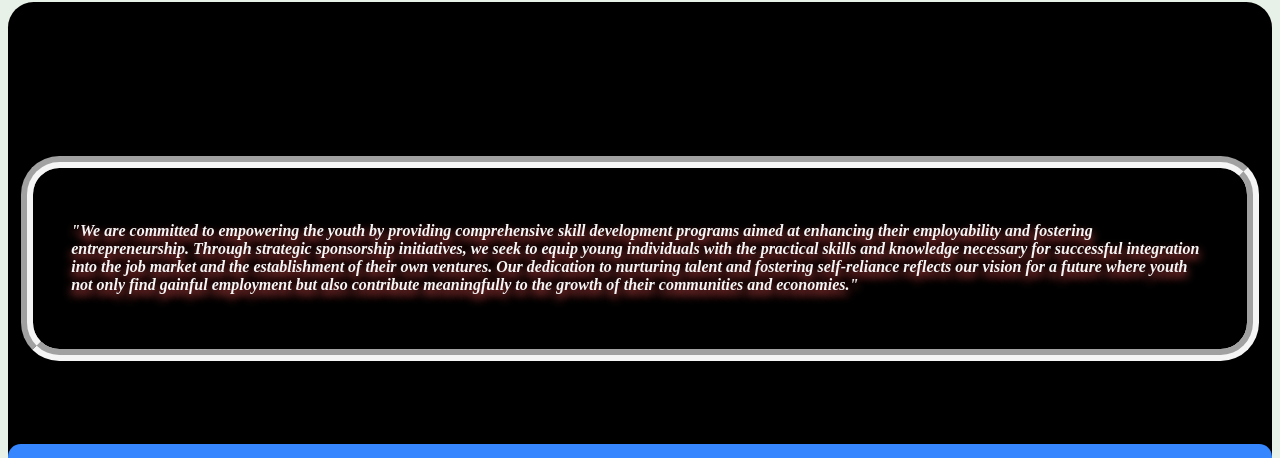
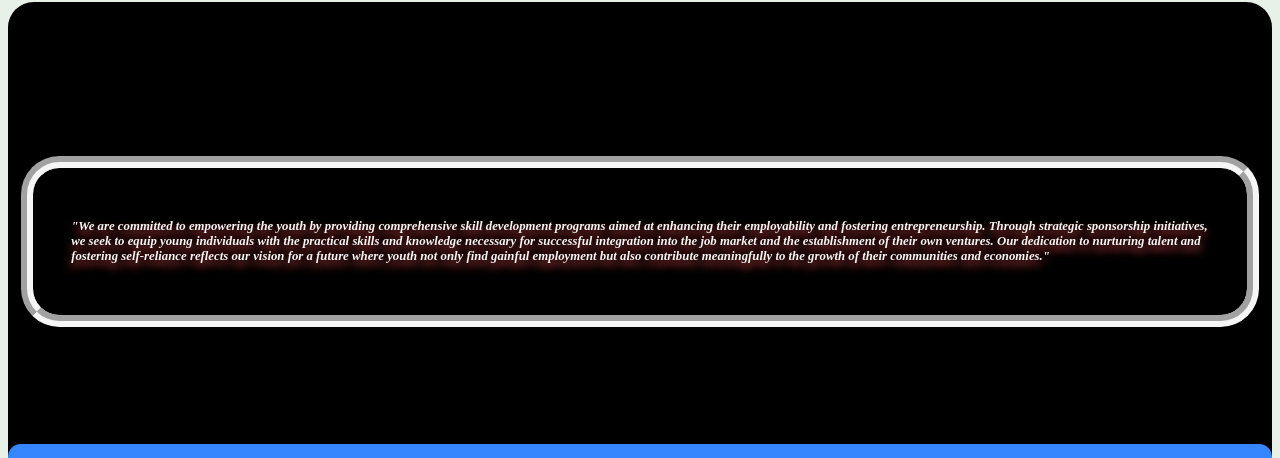
Before and after one commit to credencerural/credencerural.github.io, a plain HTML site: page index.html in a window 1280 px wide. Shown: the part 1852-2310 px from the top of the page. Drawn offline with nearby package versions, Linux system fonts and the light colour scheme.

Commit message:
Update style.css

```diff
--- a/style.css
+++ b/style.css
@@ -542,7 +542,7 @@ p.footer-text {
 /* Media query for tall screens */
 @media screen and (min-height: 800px) {
   p.footer-text {
-    font-size: 1em; /* Adjust the font size for tall screens */
+    font-size: 0.8em; /* Adjust the font size for tall screens */
   }
 }
 
```
